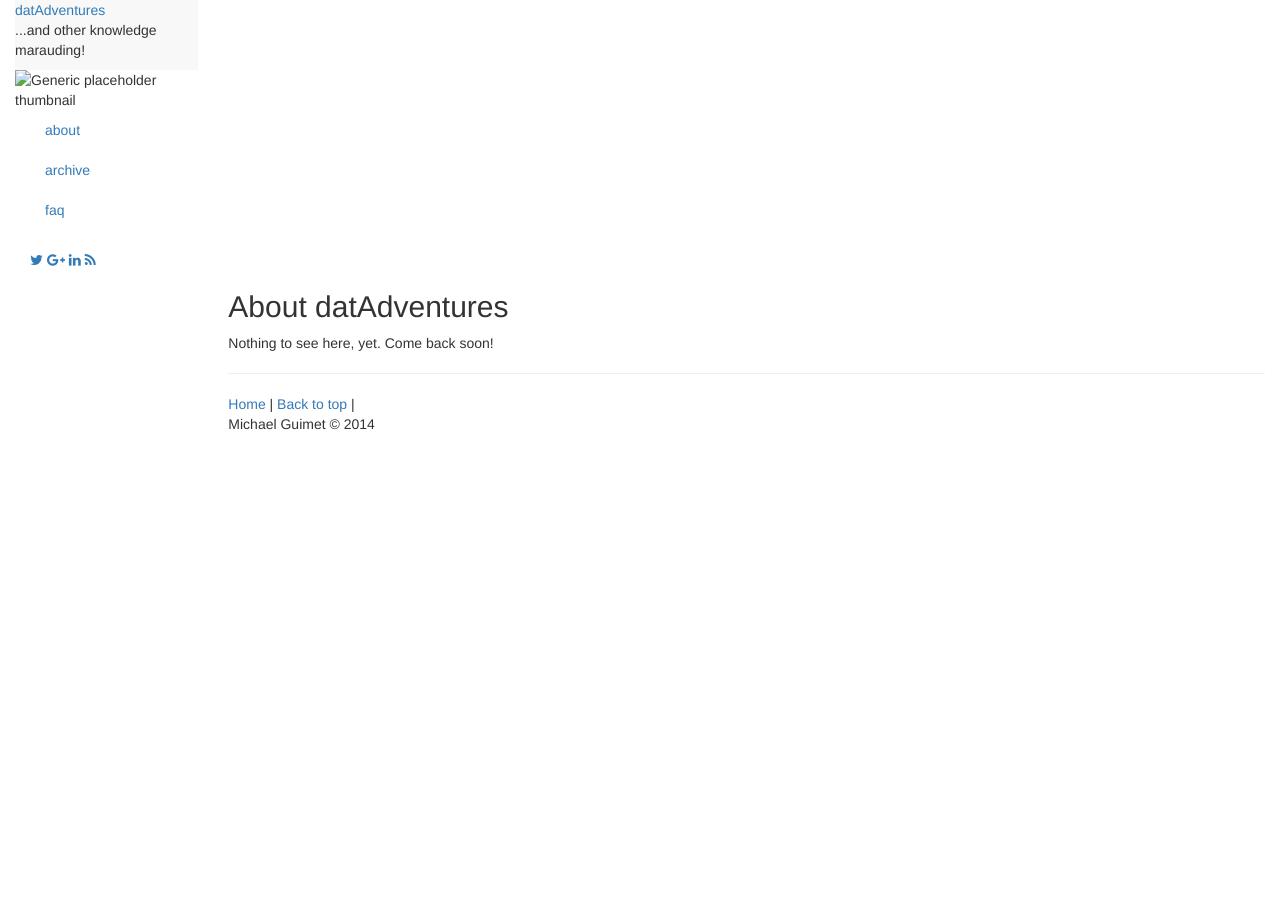
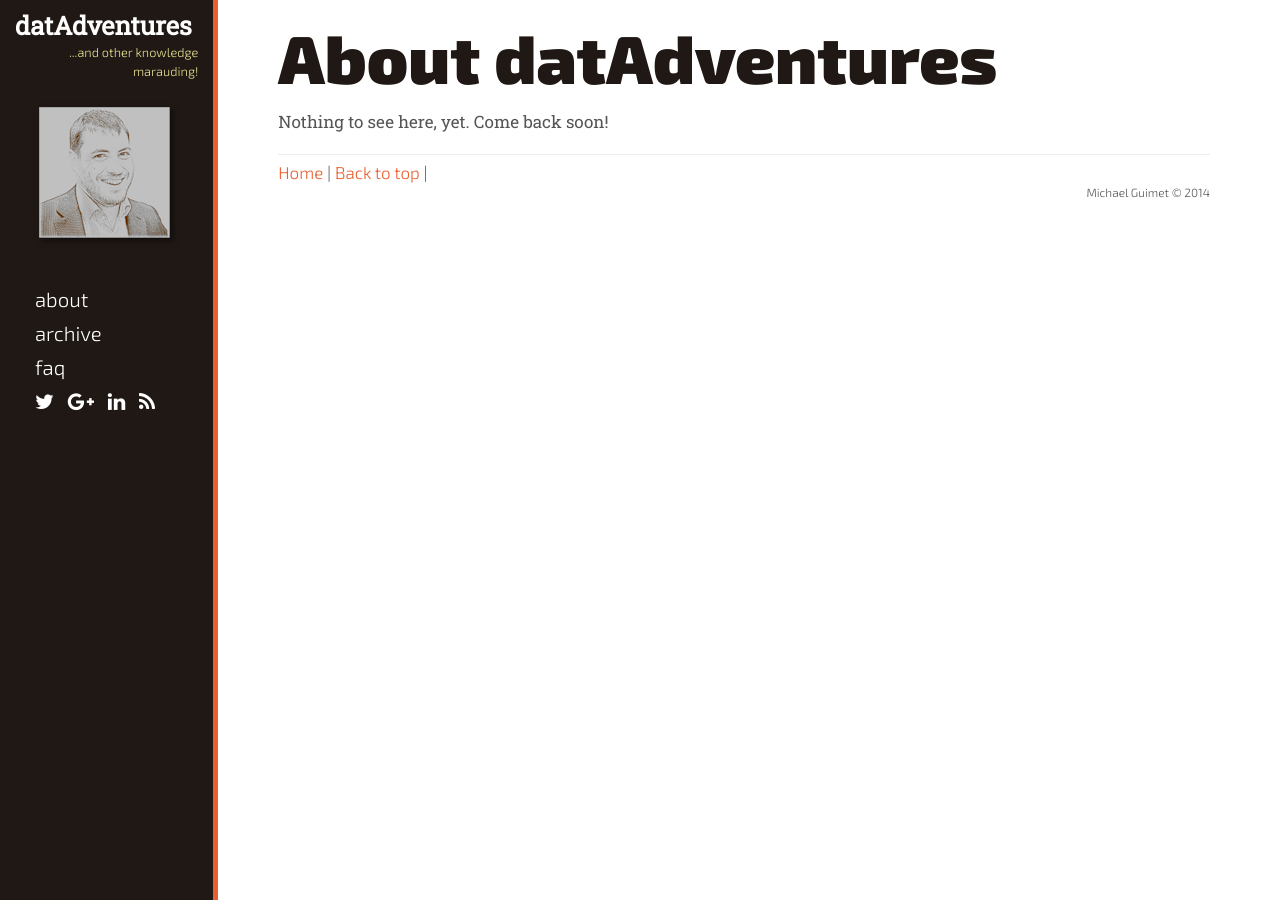
Before and after one commit to magp/datadventures, a Jekyll site: the page built from about/index.md, in a window 1280 px wide. Built offline with Jekyll 4.4.1, drawn with Linux system fonts in a browser that asks for light colours; nearby versions of some CDN libraries; library files that are not in the unit come from our copies; Markdown is read by kramdown in place of the engine named in the settings.

Commit message:
master: Fixing relative URLs

```diff
--- a/_includes/head.html
+++ b/_includes/head.html
@@ -9,8 +9,8 @@
 
     <title>{{ site.name }} - {{ page.title }}</title>
 
-    <link href="./css/bootstrap.min.css" rel="stylesheet">
-    <link href="./css/blog.css" rel="stylesheet">
+    <link href="/css/bootstrap.min.css" rel="stylesheet">
+    <link href="/css/blog.css" rel="stylesheet">
     <link href="//netdna.bootstrapcdn.com/font-awesome/4.0.3/css/font-awesome.css" rel="stylesheet">
     <link href="http://fonts.googleapis.com/css?family=Roboto+Slab|Exo+2:300,600,900,400&subset=latin,latin-ext" rel="stylesheet" type="text/css">
 
@@ -41,14 +41,14 @@
 	        </div> <!-- .sidebar-title -->
 
 	        <div class="pic">
-	          <img src="./img/DA.png" class="img-responsive" alt="Generic placeholder thumbnail">
+	          <img src="/img/DA.png" class="img-responsive" alt="Generic placeholder thumbnail">
 	        </div>
 
 	        <div class="navbar-collapse collapse">
 	          <ul class="nav navlist">
-		          <li><a href="./about">about</a></li>
-		          <li><a href="./archive">archive</a></li>
-			  <li><a href="./faq">faq</a></li>
+		          <li><a href="/about">about</a></li>
+		          <li><a href="/archive">archive</a></li>
+			  <li><a href="/faq">faq</a></li>
 			  <li>
 			    <a></a> <!--ugly formating trick -->
 			    <span>
```
